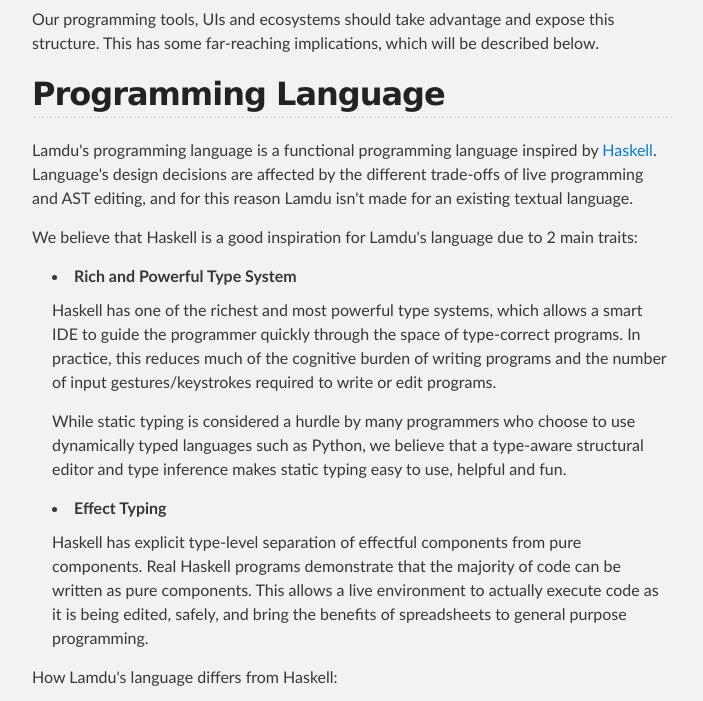
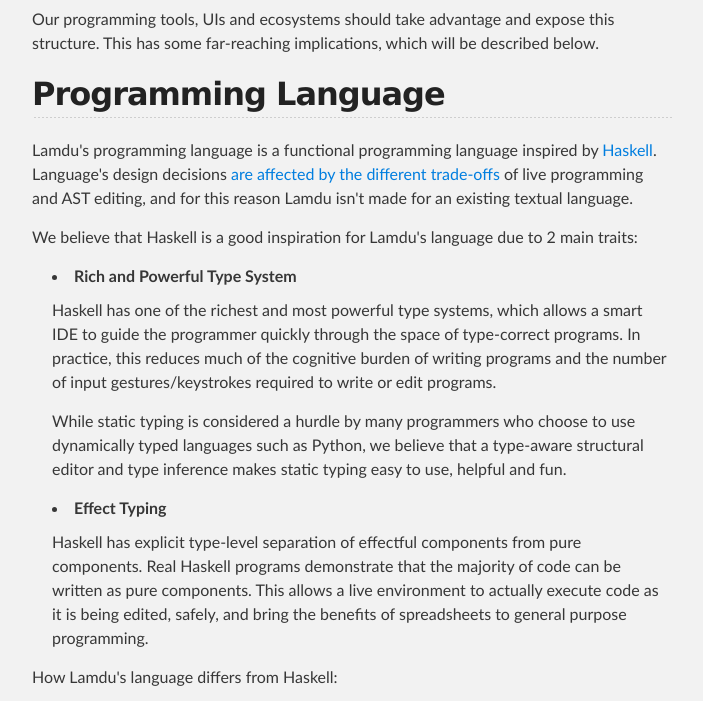
Before and after one commit to lamdu/lamdu.github.io, a plain HTML site: page index.html in a window 1280 px wide. Shown: the part 820-1521 px from the top of the page, without its empty margins (288-991 px from the left). Drawn offline with Linux system fonts and the light colour scheme.

Commit message:
Add link to blog post about design trade-offs

```diff
--- a/index.html
+++ b/index.html
@@ -45,7 +45,7 @@
         <p>
           Lamdu's programming language is a functional programming language inspired by
           <a href="https://www.haskell.org/">Haskell</a>.
-          Language's design decisions are affected by the different trade-offs of live programming and AST editing, and for this reason Lamdu isn't made for an existing textual language.
+          Language's design decisions <a href="https://medium.com/lamdu-blog/designing-programming-languages-with-ides-in-mind-de890989dfa">are affected by the different trade-offs</a> of live programming and AST editing, and for this reason Lamdu isn't made for an existing textual language.
         </p>
 
         <p>We believe that Haskell is a good inspiration for Lamdu's language due to 2 main traits:</p>
```
